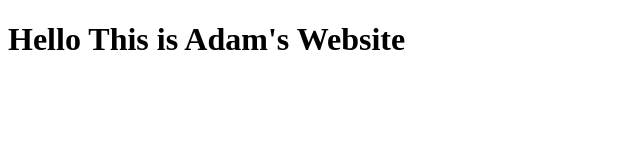
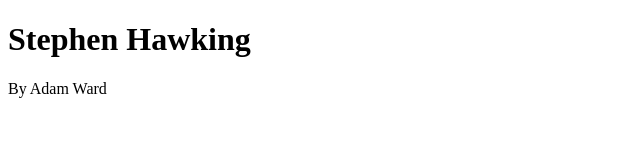
Before and after one commit to adamward2006/adamward2006.github.io, a plain HTML site: page index.html in a window 1280 px wide. Shown: the whole page, without its empty margins (0-640 px from the left). Drawn offline with Linux system fonts and the light colour scheme.

Commit message:
added title

```diff
--- a/index.html
+++ b/index.html
@@ -5,7 +5,8 @@
 </head>
 <body>
 
-<h1>Hello This is Adam's Website</h1>
-
+<h1>Stephen Hawking </h1>
+<p>By Adam Ward</p>
+<p>
 </body>
 </html>
```
